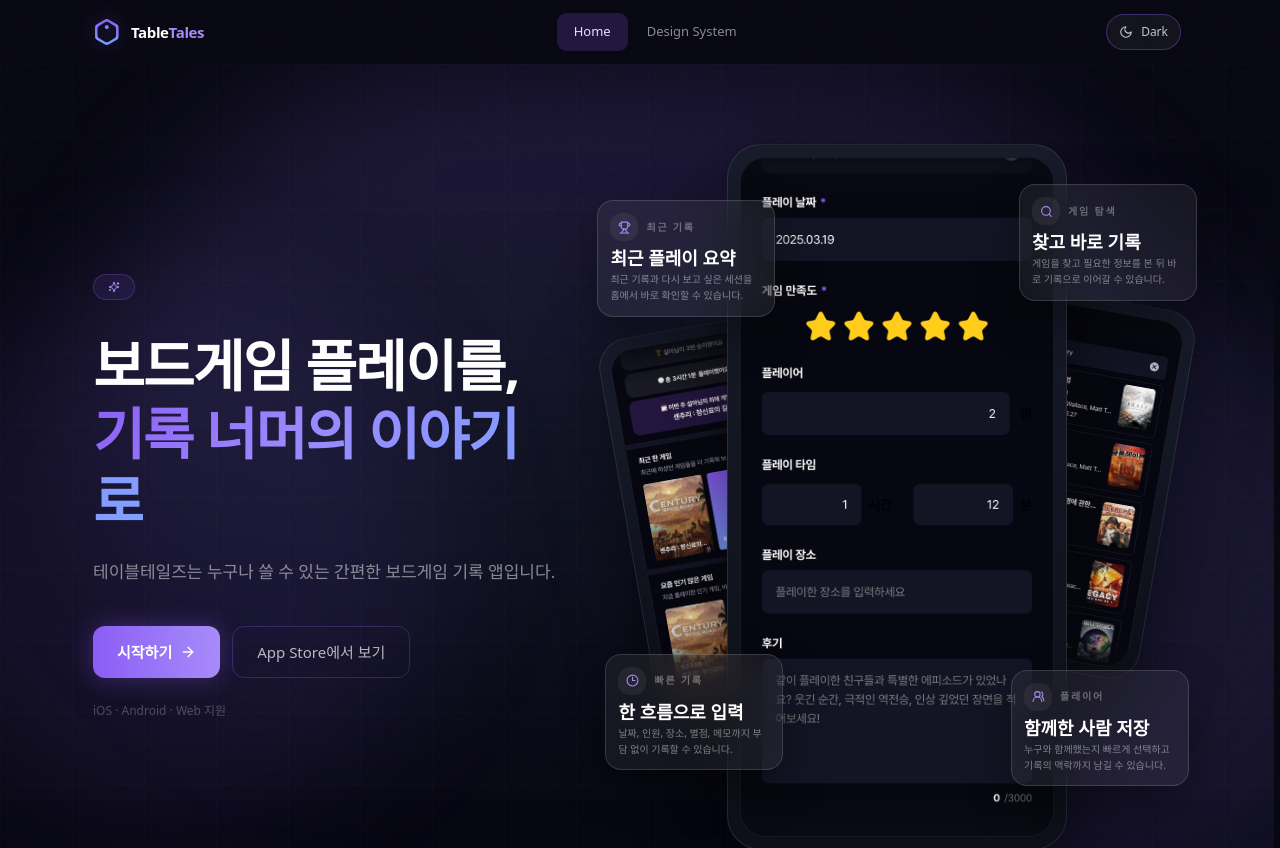
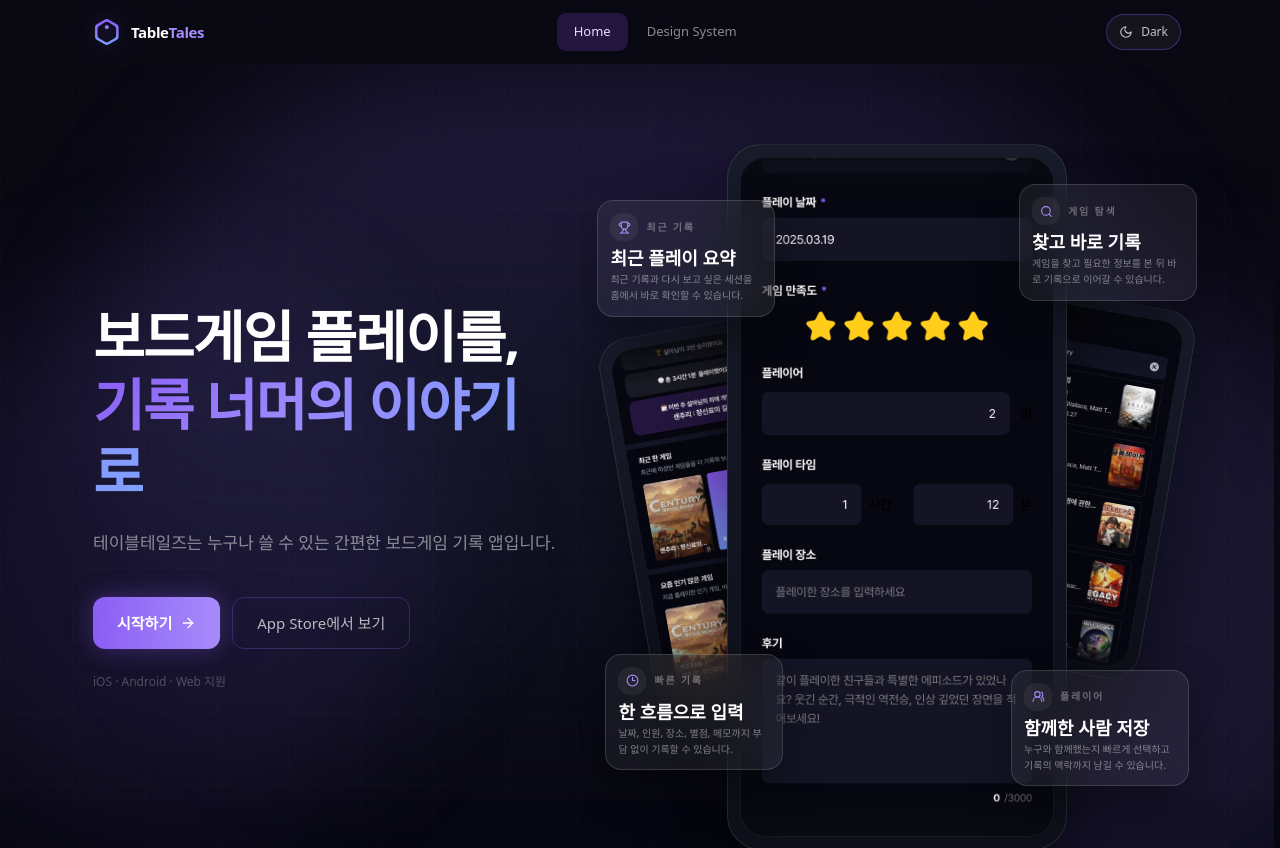
Before and after one commit to seola0114/table-tales, a Next.js app: page / in a window 1280 px wide. Shown: the top 848 px of the page. Built offline with nearby package versions, Linux system fonts and the light colour scheme; a web font is replaced by a local one.

Commit message:
Remove hero badge element

```diff
--- a/components/landing/HeroSection.tsx
+++ b/components/landing/HeroSection.tsx
@@ -1,7 +1,7 @@
 "use client";
 
 import { motion } from "framer-motion";
-import { ArrowRight, Clock3, Search, Sparkles, Trophy, Users2 } from "lucide-react";
+import { ArrowRight, Clock3, Search, Trophy, Users2 } from "lucide-react";
 import { EXTERNAL_LINKS } from "@/lib/external-links";
 import PhoneScreenPreview from "./PhoneScreenPreview";
 
@@ -157,15 +157,6 @@ export default function HeroSection() {
       <div className="mx-auto w-full max-w-6xl px-6 lg:px-8">
         <div className="grid items-center gap-16 lg:grid-cols-[minmax(0,0.9fr)_minmax(0,1.1fr)] lg:gap-10 xl:gap-14">
           <div className="flex flex-col items-center text-center lg:items-start lg:text-left">
-            <motion.div
-              initial={{ opacity: 0, y: 16 }}
-              animate={{ opacity: 1, y: 0 }}
-              transition={{ delay: 0.1, duration: 0.6 }}
-              className="mb-8 inline-flex items-center rounded-full border border-[#8B5CF6]/28 bg-[#8B5CF6]/10 px-3.5 py-1.5"
-            >
-              <Sparkles size={12} className="text-[#A78BFA]" />
-            </motion.div>
-
             <motion.h1
               initial={{ opacity: 0, y: 20 }}
               animate={{ opacity: 1, y: 0 }}
```
